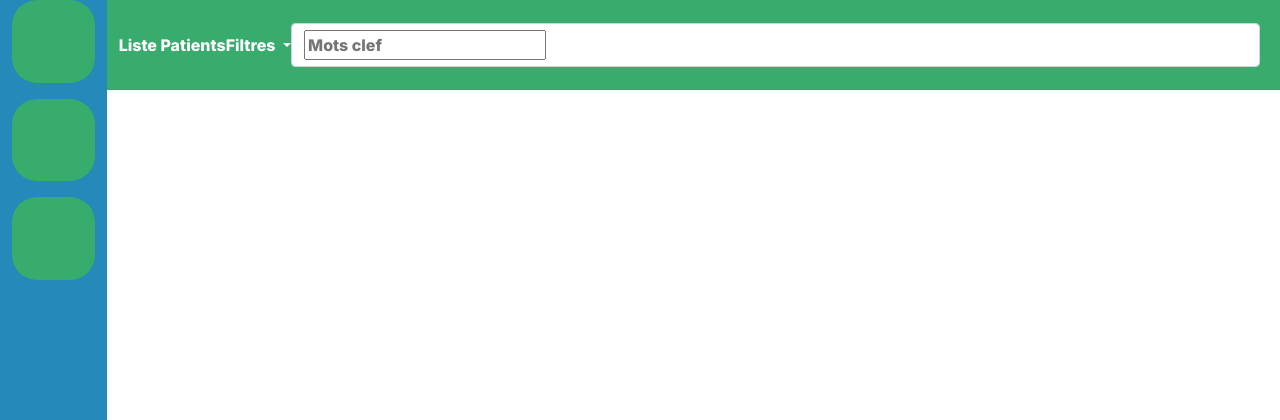
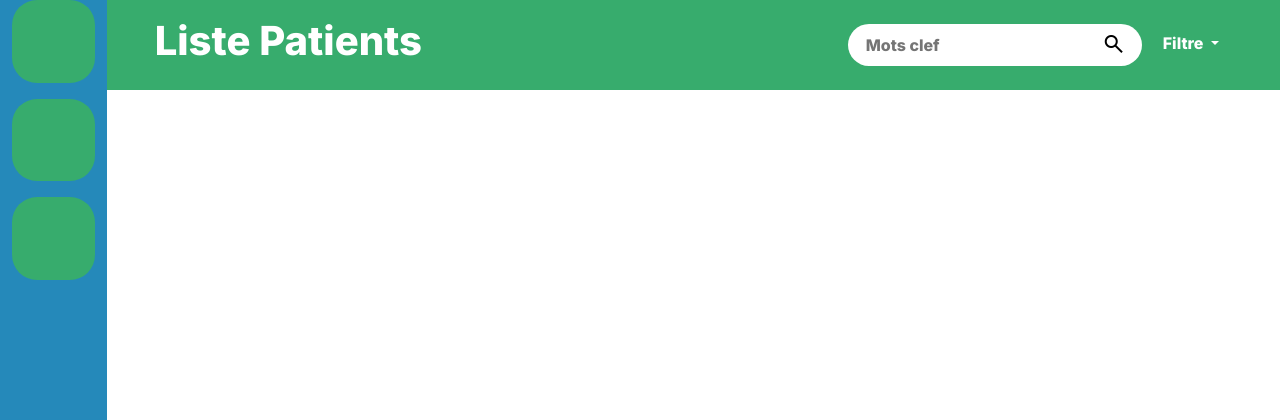
Before and after one commit to shindhha/3.3CabinetMedical, a PHP site: page /views/patientsList.php in a window 1280 px wide. Shown: the top 420 px of the page. Run offline with PHP 8.4, Linux system fonts and the light colour scheme.

Commit message:
Structure MVC etablie , barre d'outil init

```diff
--- a/css/styles.css
+++ b/css/styles.css
@@ -49,3 +49,11 @@ body , html {
 div , a , span , nav {
 	color: white;
 }
+
+input:focus {
+	outline: none;
+}
+
+input {
+	border: none;
+}
--- a/views/patientsList.php
+++ b/views/patientsList.php
@@ -35,32 +35,31 @@
 			<div class="col-md-11 h-75 text-center">
 				<!-- Bandeau outils -->
 
-				<nav class="row h-15 navbar navbar-expand-lg navbar-light green">
-					<div class="container-fluid green">
-						<span> Liste Patients </span>
-						<button class="navbar-toggler" type="button" data-bs-toggle="collapse" data-bs-target="#navbarSupportedContent" aria-controls="navbarSupportedContent" aria-expanded="false" aria-label="Toggle navigation">
-							<span class="navbar-toggler-icon"></span>
-						</button>
-						<div class="collapse navbar-collapse" id="navbarSupportedContent">
-							<ul class="navbar-nav me-auto mb-2 mb-lg-0">
-								<li class="nav-item dropdown">
-									<spawn class=" dropdown-toggle" href="#" id="navbarDropdown" role="button" data-bs-toggle="dropdown" aria-expanded="false">
-										Filtres
-									</span>
-									<ul class="dropdown-menu" aria-labelledby="navbarDropdown">
-										<li><a class="dropdown-item" href="#">Action</a></li>
-										<li><a class="dropdown-item" href="#">Another action</a></li>
-										<li><hr class="dropdown-divider"></li>
-										<li><a class="dropdown-item" href="#">Something else here</a></li>
-									</ul>
-								</li>
-							</ul>
-							<form class="d-flex form-control me-2">
-								<input class="" type="search" placeholder="Mots clef" aria-label="Search">
-								<span class="material-symbols-outlined"> search </span>
+				<nav class="  row h-15 navbar navbar-expand-lg navbar-light green">
+					<div class="d-flex justify-content-between px-5 al  container-fluid green">
 
-							</form>
+						<span class="h1"> Liste Patients </span>
+						<div class="d-flex">
+							<div class="d-flex me-2 py-2 px-3 bg-white border-1">
+								<input type="search" placeholder="Mots clef" aria-label="Search">
+								<span class="material-symbols-outlined text-black"> search </span>
+
+							</div>
+
+
+							<div class="dropdown d-flex">
+								<span class="btn text-white dropdown-toggle" href="#" role="button" id="dropdownMenuLink" data-bs-toggle="dropdown" aria-expanded="false">
+									Filtre
+								</span>
+
+								<ul class="dropdown-menu" aria-labelledby="dropdownMenuLink">
+									<li><a class="dropdown-item" href="#">Action</a></li>
+									<li><a class="dropdown-item" href="#">Another action</a></li>
+									<li><a class="dropdown-item" href="#">Something else here</a></li>
+								</ul>
+							</div>
 						</div>
+
 					</div>
 				</nav>
 
@@ -70,6 +69,7 @@
 					<!-- Portail de connexion -->
 					<div class="container ">
 						<div class="row justify-content-center">
+
 
 
 
```
